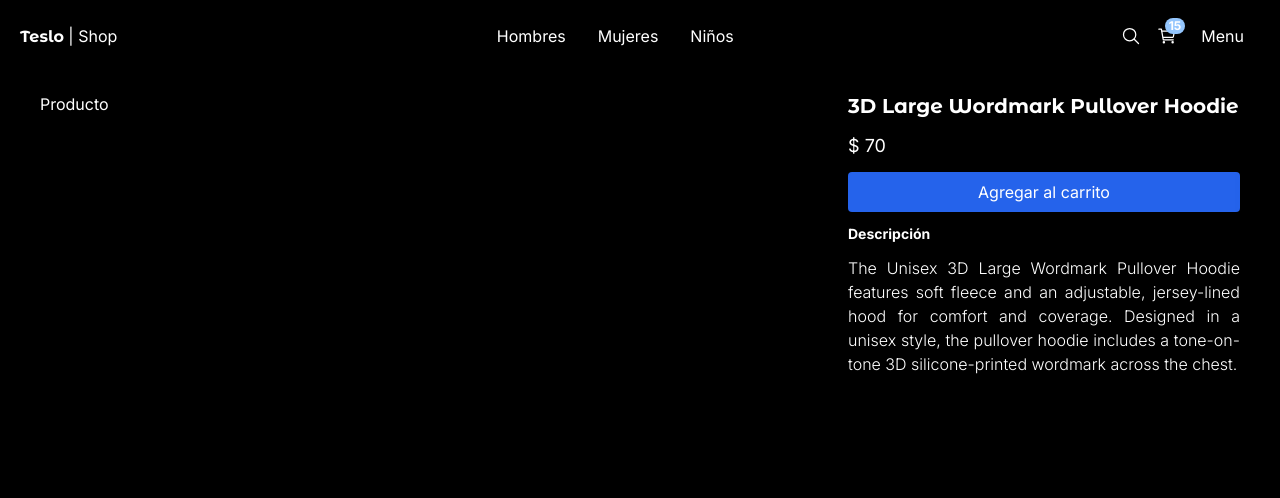
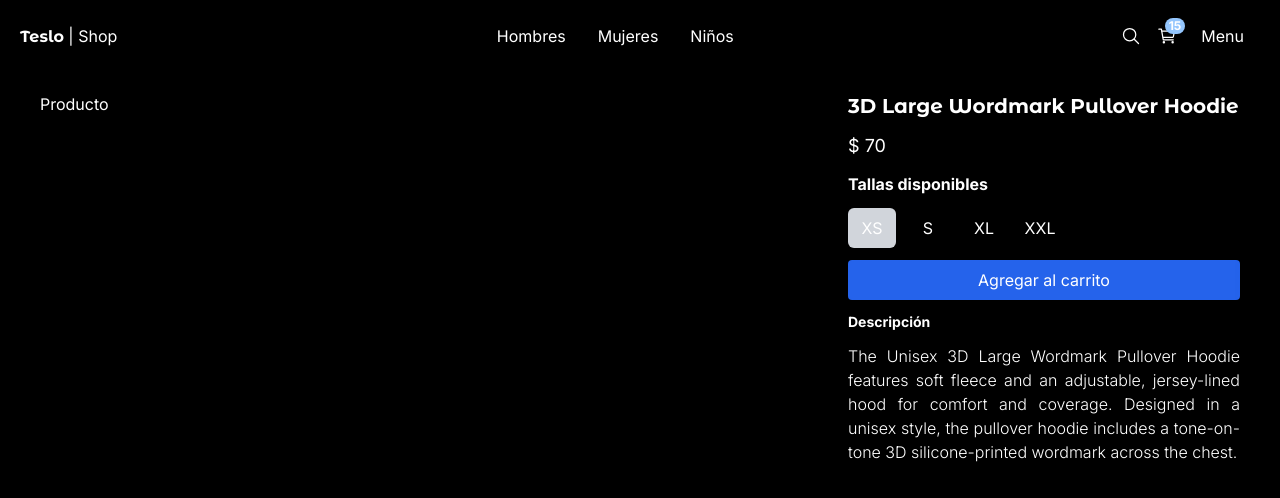
Before and after one commit to kevkodezor/nextjs-ecommerce, a Next.js app: page /product/3d_large_wordmark_pullover_hoodie in a window 1280 px wide. Shown: the top 498 px of the page. Built offline with nearby package versions, Linux system fonts and the light colour scheme.

Commit message:
button size

```diff
--- a/src/app/(shop)/product/[slug]/page.tsx
+++ b/src/app/(shop)/product/[slug]/page.tsx
@@ -1,6 +1,7 @@
-import { titleFont } from "@/config/fonts";
-import { initialData } from "@/seed";
-import { notFound } from "next/navigation";
+import { notFound } from 'next/navigation';
+import { titleFont } from '@/config/fonts';
+import { Selector } from '@/components';
+import { initialData } from '@/seed';
 
 interface Props {
     params: { slug: string; }
@@ -24,6 +25,8 @@ export default function ({ params }: Props) {
                 <h1 className={`${titleFont.className} antialiased font-bold text-xl`}>{product?.title}</h1>
                 <p className='text-lg'>$ {product?.price}</p>
 
+                <Selector selectSize={product.sizes[0]} available={product.sizes} />
+
                 <button className='btn-primary'>
                     Agregar al carrito
                 </button>
--- a/src/components/index.ts
+++ b/src/components/index.ts
@@ -2,3 +2,4 @@ export * from './top-menu';
 export * from './side-menu';
 export { PageNotFound } from './ui/not-found-page';
 export { Title } from './ui/title';
+export { Selector } from './selector';
--- /dev/null
+++ b/src/components/selector/index.tsx
@@ -0,0 +1,26 @@
+import { Size } from '@/interfaces';
+import clsx from 'clsx';
+
+interface Props {
+    selectSize: Size;
+    available: Size[];
+}
+
+export const Selector = ({ selectSize, available }:Props) => {
+
+    return (
+        <>
+            <h3 className='font-bold'>Tallas disponibles</h3>
+            <div className='flex gap-x-2'>
+                {available.map(size => (
+                    <button key={size} className={clsx( 'p-2 w-12 rounded-md transition-all hover:bg-gray-300' ,
+                        { 'bg-gray-300': size === selectSize }
+                    )}>
+                        {size}
+                    </button>
+                )
+                )}
+            </div>
+        </>
+    );
+}
--- a/src/components/top-menu/index.tsx
+++ b/src/components/top-menu/index.tsx
@@ -23,13 +23,13 @@ export const TopMenu = () => {
             </div>
 
             <div className='hidden sm:block'>
-                <Link className='m-2 p-2 rounded-md transition-all hover:bg-gray-100' href='/category/men'>
+                <Link className='m-2 p-2 rounded-md transition-all hover:bg-gray-300' href='/category/men'>
                     Hombres
                 </Link>
-                <Link className='m-2 p-2 rounded-md transition-all hover:bg-gray-100' href='/category/women'>
+                <Link className='m-2 p-2 rounded-md transition-all hover:bg-gray-300' href='/category/women'>
                     Mujeres
                 </Link>
-                <Link className='m-2 p-2 rounded-md transition-all hover:bg-gray-100' href='/category/kid'>
+                <Link className='m-2 p-2 rounded-md transition-all hover:bg-gray-300' href='/category/kid'>
                     Niños
                 </Link>
             </div>
```
